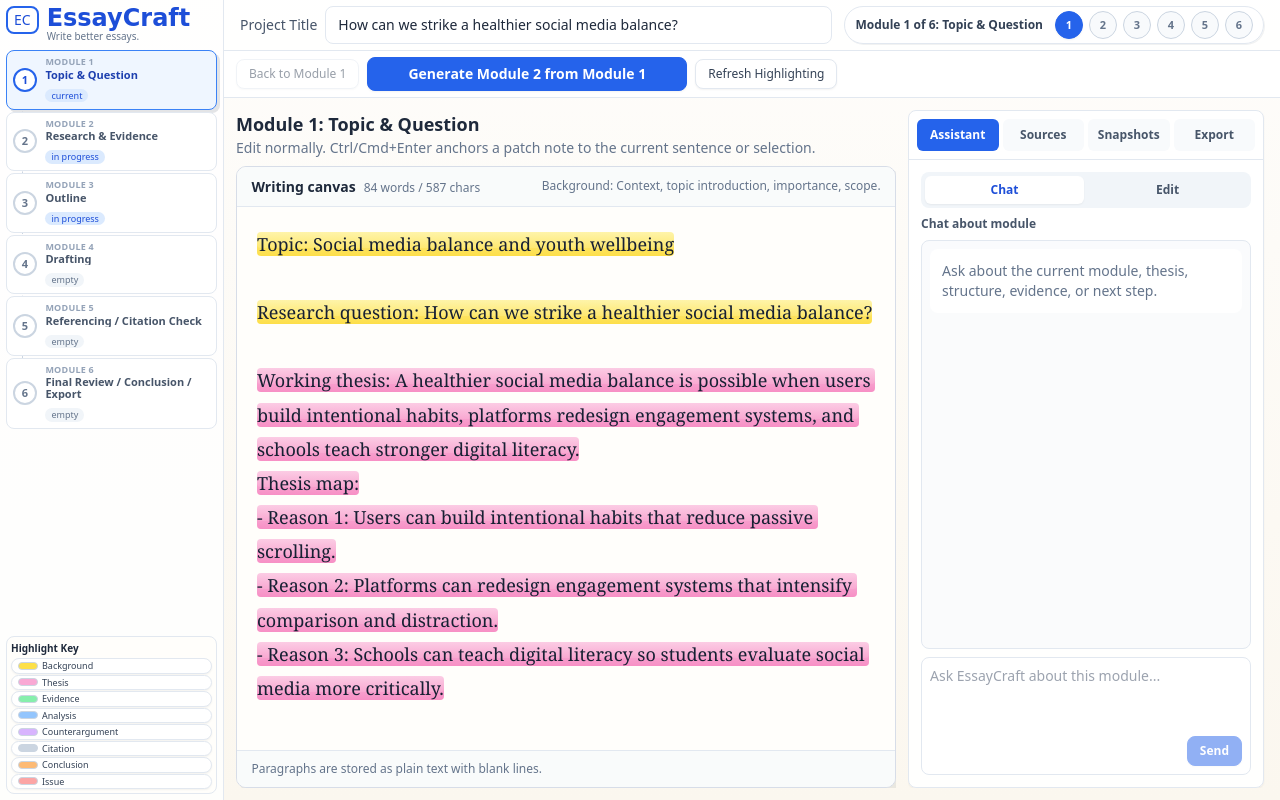
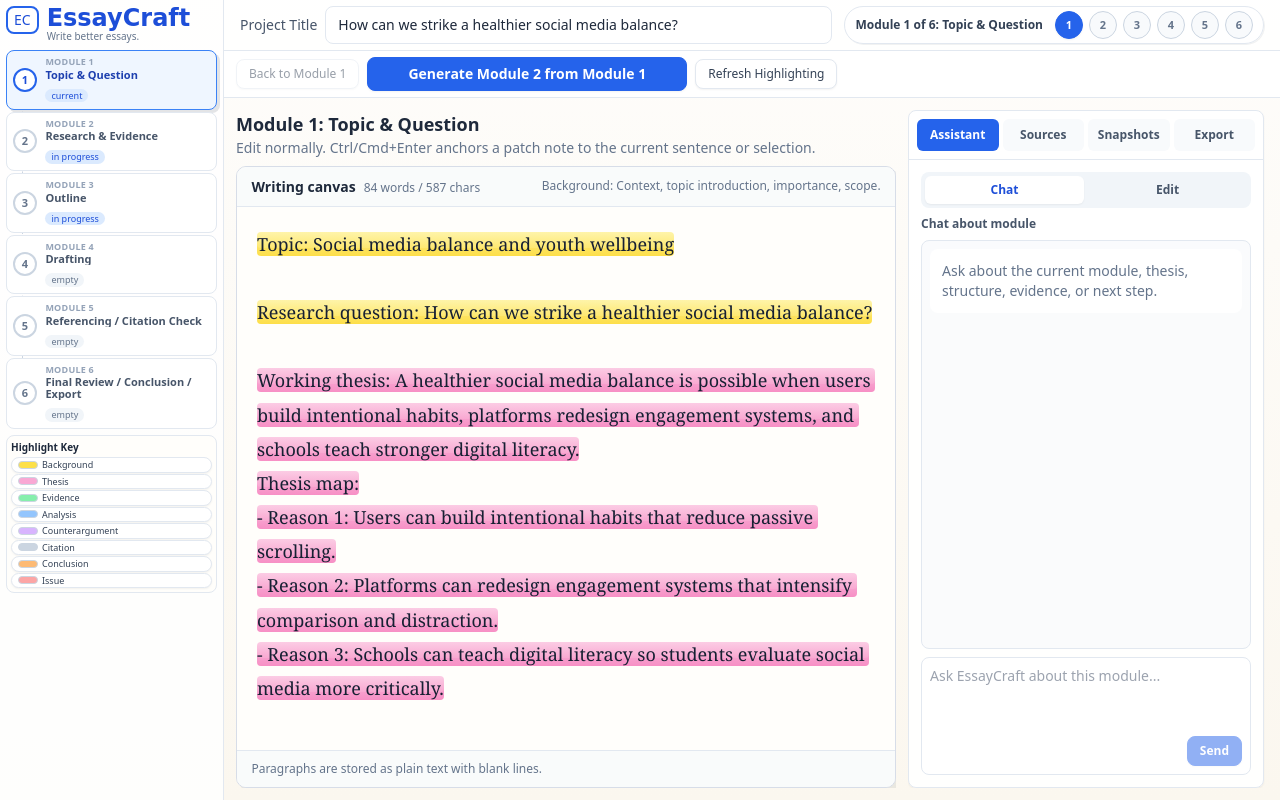
Before and after one commit to zhuyf25t/EssayCraft, a Next.js app: page / in a window 1280 px wide. Built offline with nearby package versions, Linux system fonts and the light colour scheme.

Commit message:
feat: polish left rail and highlight key layout

```diff
--- a/src/components/ModuleSidebar.tsx
+++ b/src/components/ModuleSidebar.tsx
@@ -51,8 +51,7 @@ export function ModuleSidebar({ project, activeLabel, onSelect }: { project: Pro
         })}
       </div>
 
-      <div className="min-h-2 flex-1" />
-      <div className="shrink-0 space-y-2">
+      <div className="mt-1.5 shrink-0 space-y-2">
         <HighlightKey activeLabel={activeLabel} />
       </div>
     </aside>
```
